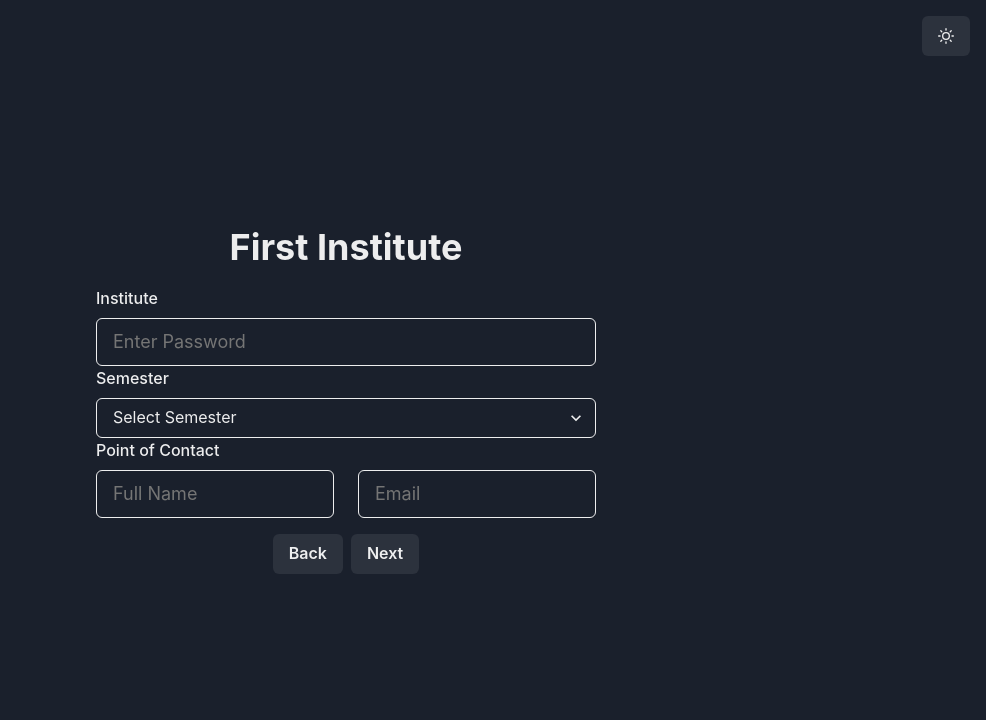
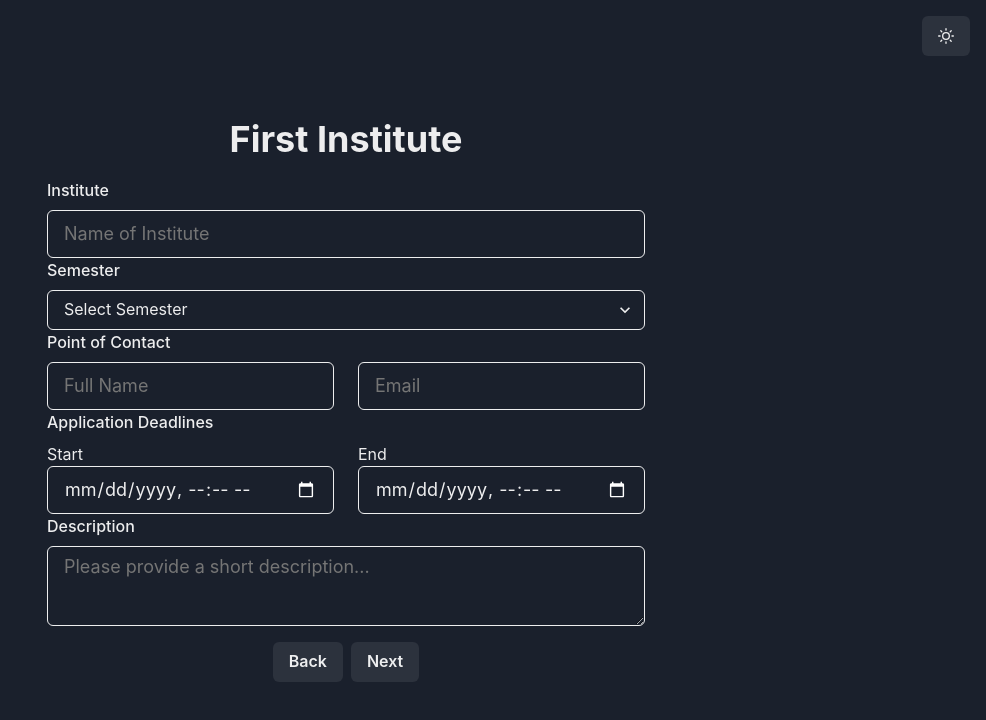
Before and after one commit to htwest/TLS-Society-Database, a React (Create React App) app in the folder client/: page /register in a window 1280 px wide. Both pictures are taken after a click on the button "Next". Shown: the top 720 px of the page, without its empty margins (294-1280 px from the left). Built offline with nearby package versions, Linux system fonts and the light colour scheme.

Commit message:
refactored register for multi page form

```diff
--- a/client/src/components/signup/FormDisplay.js
+++ /dev/null
@@ -1,17 +0,0 @@
-import UserForm from "./UserForm";
-import InstituteForm from "./InstituteForm";
-
-const FormDisplay = (step) => {
-  switch (step) {
-    case 0:
-      return <UserForm />;
-    case 1:
-      return <InstituteForm />;
-    case 2:
-      return <InstituteForm />;
-    default:
-      return <UserForm />;
-  }
-};
-
-export default FormDisplay;
--- a/client/src/components/signup/InstituteForm.jsx
+++ b/client/src/components/signup/InstituteForm.jsx
@@ -1,27 +1,19 @@
-import React, { useState } from "react";
+import React from "react";
 import {
   FormControl,
   FormLabel,
-  FormErrorMessage,
   Select,
   Grid,
   GridItem,
   Input,
+  Text,
+  Textarea,
 } from "@chakra-ui/react";
 
 // Hooks
 // import validateForm from "../../hooks/validateForm";
 
-const InstituteForm = () => {
-  const [err, setErr] = useState();
-  const [institute, setInstitute] = useState();
-  const [semester, setSemeseter] = useState();
-  const [name, setName] = useState();
-  const [email, setEmail] = useState();
-  const [open, setOpen] = useState();
-  const [deadline, setDeadline] = useState();
-  const [desc, setDesc] = useState();
-
+const InstituteForm = ({ institute, setInstitute }) => {
   return (
     <>
       <FormControl>
@@ -29,21 +21,30 @@ const InstituteForm = () => {
         <Input
           type="text"
           name="institute"
-          placeholder="Enter Password"
-          value={institute}
+          placeholder="Name of Institute"
+          value={institute.institute}
           autoComplete="off"
           size="lg"
+          onChange={(e) =>
+            setInstitute({ ...institute, institute: e.target.value })
+          }
         />
-        <FormErrorMessage>{err}</FormErrorMessage>
+        {/* <FormErrorMessage>{err}</FormErrorMessage> */}
       </FormControl>
 
       <FormControl>
         <FormLabel>Semester</FormLabel>
-        <Select placeholder="Select Semester">
+        <Select
+          placeholder="Select Semester"
+          value={institute.semester}
+          onChange={(e) =>
+            setInstitute({ ...institute, semester: e.target.value })
+          }
+        >
           <option value="Fall">Fall</option>
           <option value="Spring">Spring</option>
         </Select>
-        <FormErrorMessage>{err}</FormErrorMessage>
+        {/* <FormErrorMessage>{err}</FormErrorMessage> */}
       </FormControl>
 
       <FormControl>
@@ -53,24 +54,74 @@ const InstituteForm = () => {
             <Input
               type="text"
               name="name"
-              value={name}
+              value={institute.poc_name}
               placeholder="Full Name"
               autoComplete="off"
               size="lg"
+              onChange={(e) =>
+                setInstitute({ ...institute, poc_name: e.target.value })
+              }
             />
           </GridItem>
           <GridItem>
             <Input
               type="text"
               name="email"
-              value={email}
+              value={institute.poc_email}
               placeholder="Email"
               autoComplete="off"
               size="lg"
+              onChange={(e) =>
+                setInstitute({ ...institute, poc_email: e.target.value })
+              }
             />
           </GridItem>
         </Grid>
-        <FormErrorMessage>{err}</FormErrorMessage>
+        {/* <FormErrorMessage>{err}</FormErrorMessage> */}
+      </FormControl>
+
+      <FormControl>
+        <FormLabel>Application Deadlines</FormLabel>
+        <Grid templateColumns="repeat(2, 1fr)" gap={6}>
+          <GridItem>
+            <Text>Start</Text>
+            <Input
+              size="lg"
+              type="datetime-local"
+              value={institute.app_open}
+              onChange={(e) =>
+                setInstitute({ ...institute, app_open: e.target.value })
+              }
+            />
+          </GridItem>
+          <GridItem>
+            <Text>End</Text>
+            <Input
+              size="lg"
+              type="datetime-local"
+              value={institute.app_deadline}
+              onChange={(e) =>
+                setInstitute({ ...institute, app_deadline: e.target.value })
+              }
+            />
+          </GridItem>
+        </Grid>
+        {/* <FormErrorMessage>{err}</FormErrorMessage> */}
+      </FormControl>
+
+      <FormControl>
+        <FormLabel>Description</FormLabel>
+        <Textarea
+          name="desc"
+          placeholder="Please provide a short description..."
+          value={institute.description}
+          autoComplete="off"
+          size="lg"
+          onChange={(e) =>
+            setInstitute({ ...institute, description: e.target.value })
+          }
+        />
+        {/* <FormErrorMessage>{err}</FormErrorMessage> */}
       </FormControl>
     </>
   );
--- a/client/src/components/signup/Signup.jsx
+++ b/client/src/components/signup/Signup.jsx
@@ -1,16 +1,10 @@
 import React, { useState } from "react";
 import { useNavigate } from "react-router";
-import {
-  VStack,
-  Heading,
-  ButtonGroup,
-  Button,
-  useDisclosure,
-} from "@chakra-ui/react";
+import { VStack, Heading, ButtonGroup, Button } from "@chakra-ui/react";
 
 // Components
-import ErrorModal from "./ErrorModal";
-import formDisplay from "./FormDisplay";
+import UserForm from "./UserForm";
+import InstituteForm from "./InstituteForm";
 
 // Api
 // import postRegister from "../../../api/postRegister";
@@ -18,17 +12,59 @@ import formDisplay from "./FormDisplay";
 const SignUp = () => {
   // States
   const [step, setStep] = useState(0);
-  const [err, setErr] = useState();
+  const [userData, setUserData] = useState({
+    username: "",
+    password: "",
+    fName: "",
+    lName: "",
+    email: "",
+  });
+  const [firstInstitute, setFirstInstitute] = useState({
+    institute: "",
+    semester: "",
+    poc_name: "",
+    poc_email: "",
+    app_open: "",
+    app_deadline: "",
+    description: "",
+  });
+  const [secondInstitute, setSecondInstitute] = useState({
+    institute: "",
+    semester: "",
+    poc_name: "",
+    poc_email: "",
+    app_open: "",
+    app_dealine: "",
+    description: "",
+  });
 
+  // Misc
+  const FormDisplay = () => {
+    switch (step) {
+      case 0:
+        return <UserForm userData={userData} setUserData={setUserData} />;
+      case 1:
+        return (
+          <InstituteForm
+            institute={firstInstitute}
+            setInstitute={setFirstInstitute}
+          />
+        );
+      case 2:
+        return (
+          <InstituteForm
+            institute={secondInstitute}
+            setInstitute={setSecondInstitute}
+          />
+        );
+      default:
+        return <UserForm userData={userData} setUserData={setUserData} />;
+    }
+  };
   const formTitles = ["Sign Up", "First Institute", "Second Institute"];
-
   const navigate = useNavigate();
 
-  // Error Modal
-  const { isOpen, onOpen, onClose } = useDisclosure();
-
   // Methods
-
   const nextStep = () => {
     setStep((currentStep) => currentStep + 1);
   };
@@ -51,9 +87,8 @@ const SignUp = () => {
       h="100vh"
       spacing="1rem"
     >
-      <ErrorModal isOpen={isOpen} onClose={onClose} err={err} setErr={setErr} />
       <Heading>{formTitles[step]}</Heading>
-      <div className="register-body">{formDisplay(step)}</div>
+      <div className="register-body">{FormDisplay()}</div>
       <ButtonGroup>
         {step === 0 ? (
           <Button
@@ -61,13 +96,15 @@ const SignUp = () => {
               navigate("/");
             }}
           >
-            Log In
+            Back to Log In
           </Button>
         ) : (
           <Button onClick={prevStep}>Back</Button>
         )}
         {step === 2 ? (
-          <Button onClick={handleSubmit}>Submit</Button>
+          <Button colorScheme="teal" onClick={handleSubmit}>
+            Submit
+          </Button>
         ) : (
           <Button onClick={nextStep}>Next</Button>
         )}
--- a/client/src/components/signup/UserForm.jsx
+++ b/client/src/components/signup/UserForm.jsx
@@ -1,8 +1,7 @@
-import React, { useState } from "react";
+import React from "react";
 import {
   FormControl,
   FormLabel,
-  FormErrorMessage,
   Grid,
   GridItem,
   Input,
@@ -11,27 +10,23 @@ import {
 // Hooks
 // import validateForm from "../../hooks/validateForm";
 
-const UserForm = () => {
-  const [err, setErr] = useState();
-  const [username, setUsername] = useState();
-  const [pass, setPass] = useState();
-  const [fName, setFName] = useState();
-  const [lName, setLName] = useState();
-  const [email, setEmail] = useState();
-
+const UserForm = ({ userData, setUserData }) => {
   return (
     <>
-      <FormControl isInvalid={err}>
+      <FormControl>
         <FormLabel>Username</FormLabel>
         <Input
           type="text"
           name="user_name"
-          value={username}
+          value={userData.username}
           placeholder="Enter Username"
           autoComplete="off"
           size="lg"
+          onChange={(e) =>
+            setUserData({ ...userData, username: e.target.value })
+          }
         />
-        <FormErrorMessage>{err}</FormErrorMessage>
+        {/* <FormErrorMessage>{err}</FormErrorMessage> */}
       </FormControl>
 
       <FormControl>
@@ -40,38 +35,47 @@ const UserForm = () => {
           type="password"
           name="password"
           placeholder="Enter Password"
-          value={pass}
+          value={userData.password}
           autoComplete="off"
           size="lg"
+          onChange={(e) =>
+            setUserData({ ...userData, password: e.target.value })
+          }
         />
-        <FormErrorMessage>{err}</FormErrorMessage>
+        {/* <FormErrorMessage>{err}</FormErrorMessage> */}
       </FormControl>
 
-      <FormControl isInvalid={err}>
+      <FormControl>
         <FormLabel>Name</FormLabel>
         <Grid templateColumns="repeat(2, 1fr)" gap={6}>
           <GridItem>
             <Input
               type="text"
               name="first_name"
-              value={fName}
+              value={userData.fName}
               placeholder="First"
               autoComplete="off"
               size="lg"
+              onChange={(e) =>
+                setUserData({ ...userData, fName: e.target.value })
+              }
             />
           </GridItem>
           <GridItem>
             <Input
               type="text"
               name="last_name"
-              value={lName}
+              value={userData.lName}
               placeholder="Last"
               autoComplete="off"
               size="lg"
+              onChange={(e) =>
+                setUserData({ ...userData, lName: e.target.value })
+              }
             />
           </GridItem>
         </Grid>
-        <FormErrorMessage>{err}</FormErrorMessage>
+        {/* <FormErrorMessage>{err}</FormErrorMessage> */}
       </FormControl>
 
       <FormControl>
@@ -80,11 +84,12 @@ const UserForm = () => {
           type="text"
           name="email"
           placeholder="Enter Email"
-          value={email}
+          value={userData.email}
           autoComplete="off"
           size="lg"
+          onChange={(e) => setUserData({ ...userData, email: e.target.value })}
         />
-        <FormErrorMessage>{err}</FormErrorMessage>
+        {/* <FormErrorMessage>{err}</FormErrorMessage> */}
       </FormControl>
     </>
   );
--- a/client/src/hooks/validateForm.js
+++ b/client/src/hooks/validateForm.js
@@ -1,10 +1,9 @@
-function validateForm(data, setErr, onOpen) {
+function validateForm(data, setErr) {
   let validated = true;
   for (const item in data) {
     if (data[item] === undefined || data[item].length === 0) {
       validated = false;
       setErr("Please Make Sure All Forms Are Filled Out Correctly");
-      onOpen();
     }
   }
   return validated;
```
